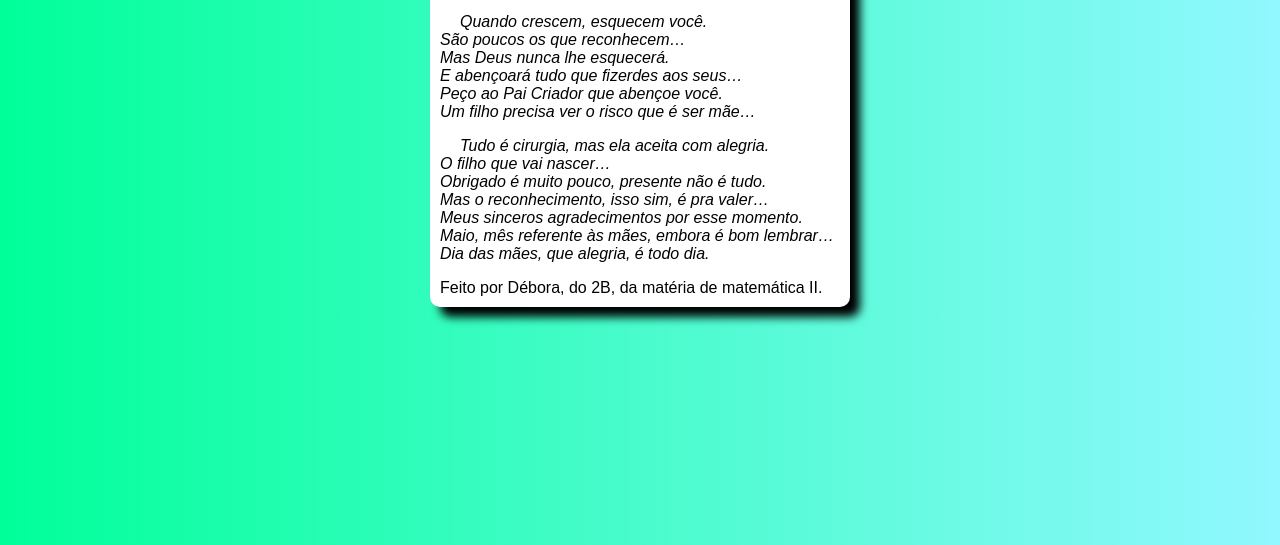
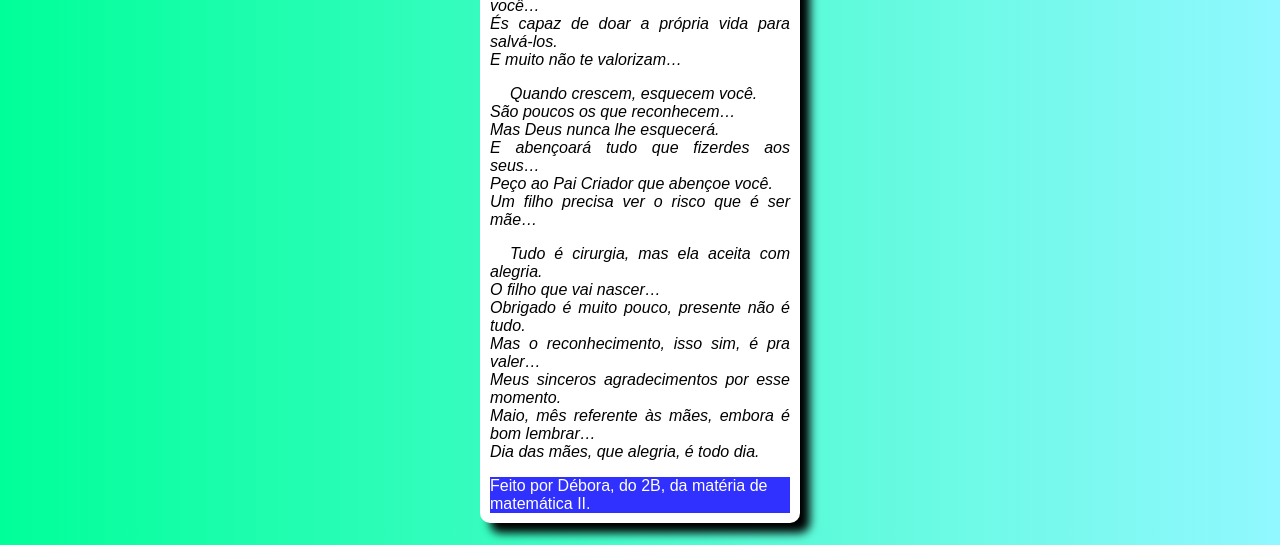
Before and after one commit to Deboranoemy/segundotri, a plain HTML site: page index.html in a window 1280 px wide. Shown: the part 255-800 px from the top of the page. Drawn offline with Linux system fonts and the light colour scheme.

Commit message:
atualização

```diff
--- a/style.css
+++ b/style.css
@@ -17,7 +17,7 @@ padding: 10px;
 box-shadow: 10px 10px 10px black; /* sombra: */
 margin: auto;
 border-radius: 10px;
-width: 400px;
+width: 300px;
 
  }
  #idnum1{
@@ -47,3 +47,8 @@ color:orange;
 text-align: justify;
 font-style: italic;
 }
+footer{
+    background-color: rgb(48, 48, 255);
+    color: white;
+
+}
```
